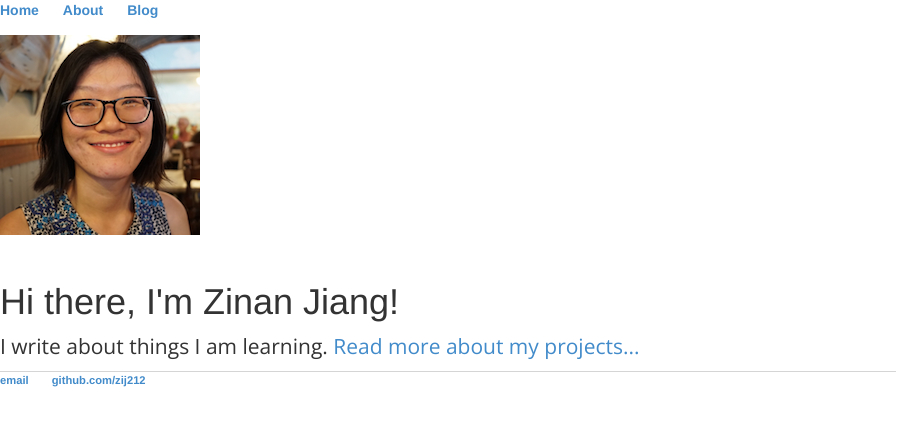
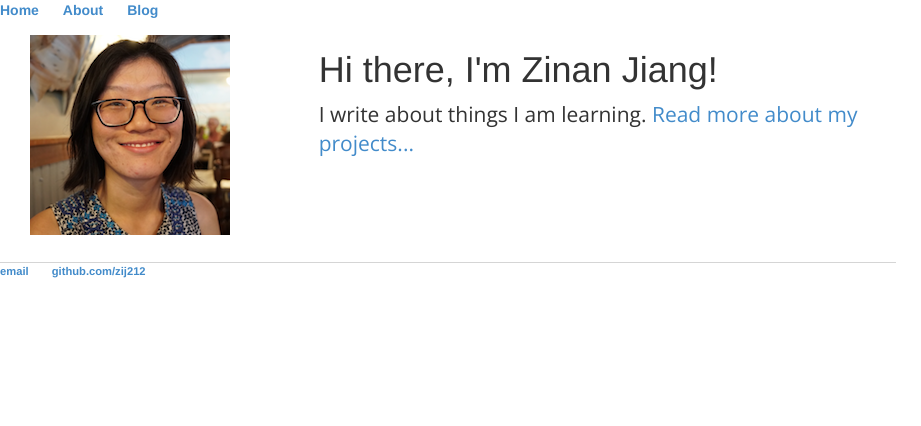
Before and after one commit to zij212/zij212.github.io, a Jekyll site: the page built from index.html, in a window 1280 px wide. Shown: the top 426 px of the page, without its empty margins (0-921 px from the left). Built offline with Jekyll 4.4.1, drawn with Linux system fonts in a browser that asks for light colours.

Commit message:
Update index.html

```diff
--- a/index.html
+++ b/index.html
@@ -2,11 +2,11 @@
 layout: default
 title: Zinan Jiang
 ---
-<div class="row">
-	<div class="col">
+<div>
+	<div class="col-sm-4">
 		<img alt="Zinan Jiang" src="img/zij212-200px.png">
 	</div>
-	<div class="col">
+	<div class="col-sm-8">
 		<h1>Hi there, I'm Zinan Jiang!</h1>
 		<p>I write about things I am learning. <a href="/blog">Read more about my projects...</a></p>
 	</div>
```
